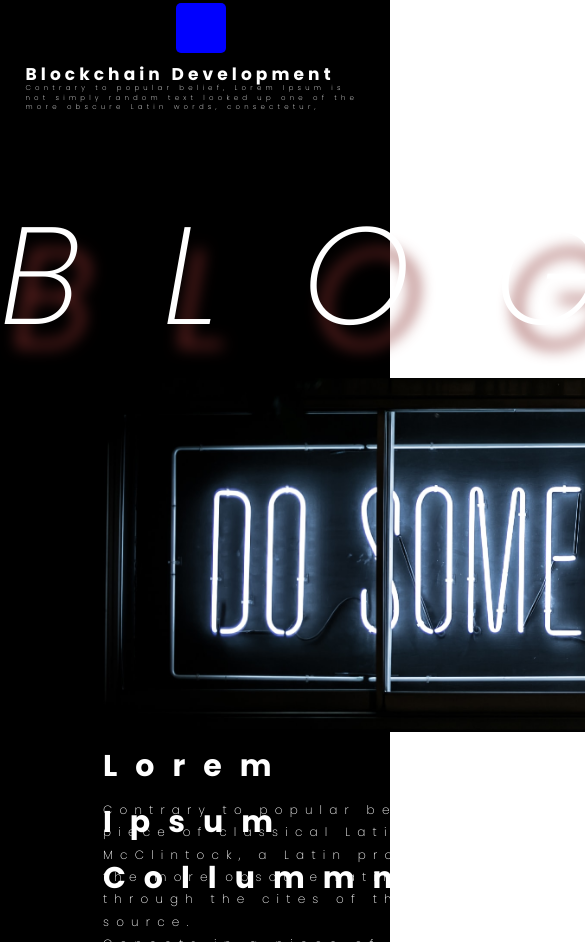
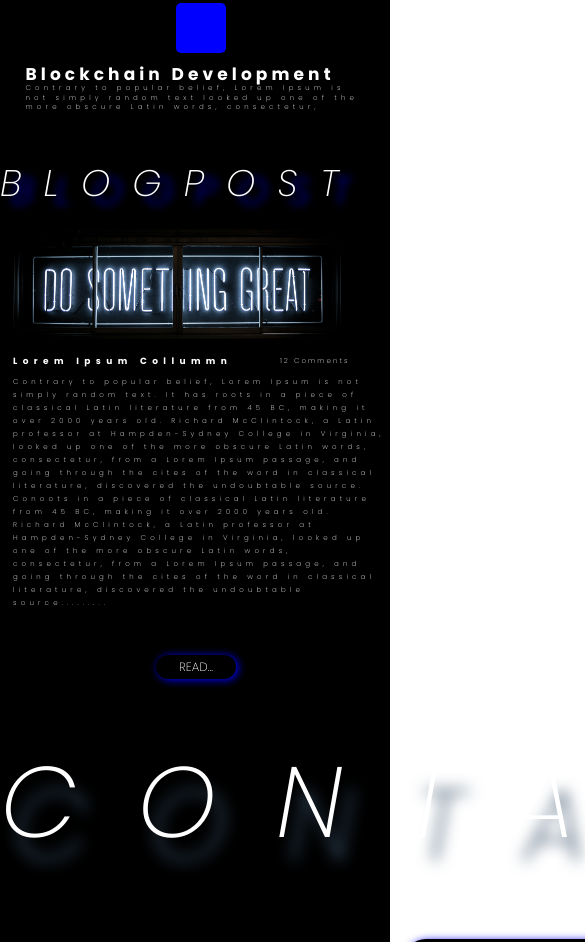
Before and after one commit to saifulalamfahim/Agency-Portfolio-black, a plain HTML site: page index.html in a window 390 px wide. Shown: the part 2379-3321 px from the top of the page, 585 px wide, since content can reach past the window. Drawn offline with nearby package versions, Linux system fonts and the light colour scheme; no server answers; some icons are missing.

Commit message:
made blog section responsive for mobile view

```diff
--- a/style.css
+++ b/style.css
@@ -1006,72 +1006,55 @@ font-size: 18px;
     .blog-sec{
         background: black;
     }
-    .blog-sec .container .blog h1{
-       width: 100%;
-       height: 260px;
-       font-style: italic;
-       font-weight: 200;
-       font-size: 138px;
-       line-height: 186%;
-       letter-spacing: 0.6em;
-       color: #FFFFFF;
-       text-shadow: 12px 23px 15px #88302E;
+    .blog-sec .container .blog h1{ /* worling */
+        height: 100px;
+        font-weight: 100;
+        font-size: 37px;
+        line-height: 136%;
+        margin-top: -20px;
+        text-shadow: 12px 8px 8px blue;
     }
-    .blog-sec .container .blog h1:hover{
-       text-shadow: 12px 23px 15px blue;
-   }
-    .blog-sec .container .blog-post img{
-       width: 1128px;
-       height: 354px;
-       object-fit: cover;
-       margin-left: 103px;
+    .blog-sec .container .blog-post img{ /* worling */
+       width: 328px;
+       height: 120px;
+       margin-left: 13px;
     }
     .blog-sec .container .blog-post .head-com{
         display: flex;
         color: blanchedalmond;
     }
-    .blog-sec .container .blog-post .head-com h3{
-       width: 849px;
-       height: 60px;
-       font-size: 30px;
+    .blog-sec .container .blog-post .head-com h3{ /* worling */
+       width: 70%;
+       height: 20px;
+       font-size: 9px;
+       margin-left: 13px;
+    }
+    .blog-sec .container .blog-post .head-com p{ /* worling */
+       width: 30%;
+       height: 1px;
+       font-size: 7px;
+       letter-spacing: 0.3em;
+       margin-top: 1px;
+       margin-left: 10px;
+    }
+    .blog-sec .container .blog-post p{ /* worling */
+       width: 96%;
+       height: 260px;
+       font-size: 7px;
        line-height: 186%;
-       letter-spacing: 0.6em;
-       color: #FFFFFF;
-       margin-left: 103px;
+       margin-left: 13px;
     }
-    .blog-sec .container .blog-post .head-com p{
-       width: 199px;
-       height: 28px;
-       font-size: 15px;
-       line-height: 186%;
-       letter-spacing: 0.6em;
-       color: #FFFFFF;
-       margin-top: 15px;
-       margin-left: 70px;
-    }
-    .blog-sec .container .blog-post p{
-       width: 1128px;
-       height: 242px;
+    .read-btn{ /* worling */
+        width: 80px;
+        height: 24px;
        font-size: 12px;
-       line-height: 186%;
-       letter-spacing: 0.6em;
-       color: #FFFFFF;
-       margin-left: 103px;
-    }
-    .read-btn{
-       width: 87px;
-       height: 34px;
-       background: black;
-       border: none;
-       border-radius: 27px;
-       font-size: 19px;
-       color: white;
-       filter: drop-shadow(2px 1.5px 4px #E5E5E5);
-       margin-left: 45%;
+       filter: drop-shadow(2px 1.5px 4px blue);
+       margin-left: 40%;
        margin-top: 20px;
     }
-    .read-btn:hover{
-       filter: drop-shadow(2px 1.5px 4px blue);
-    }
+
+    /* contact sec */
+
+
 
 }
```
